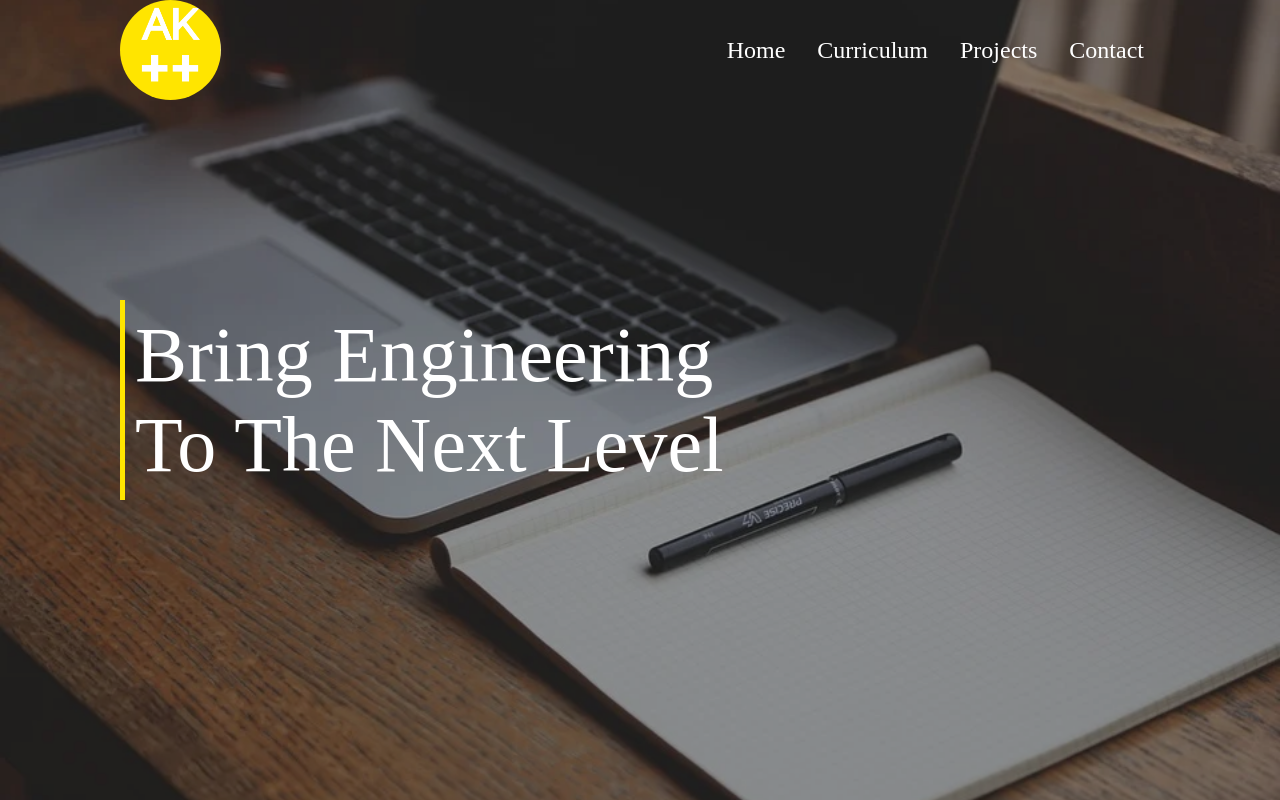
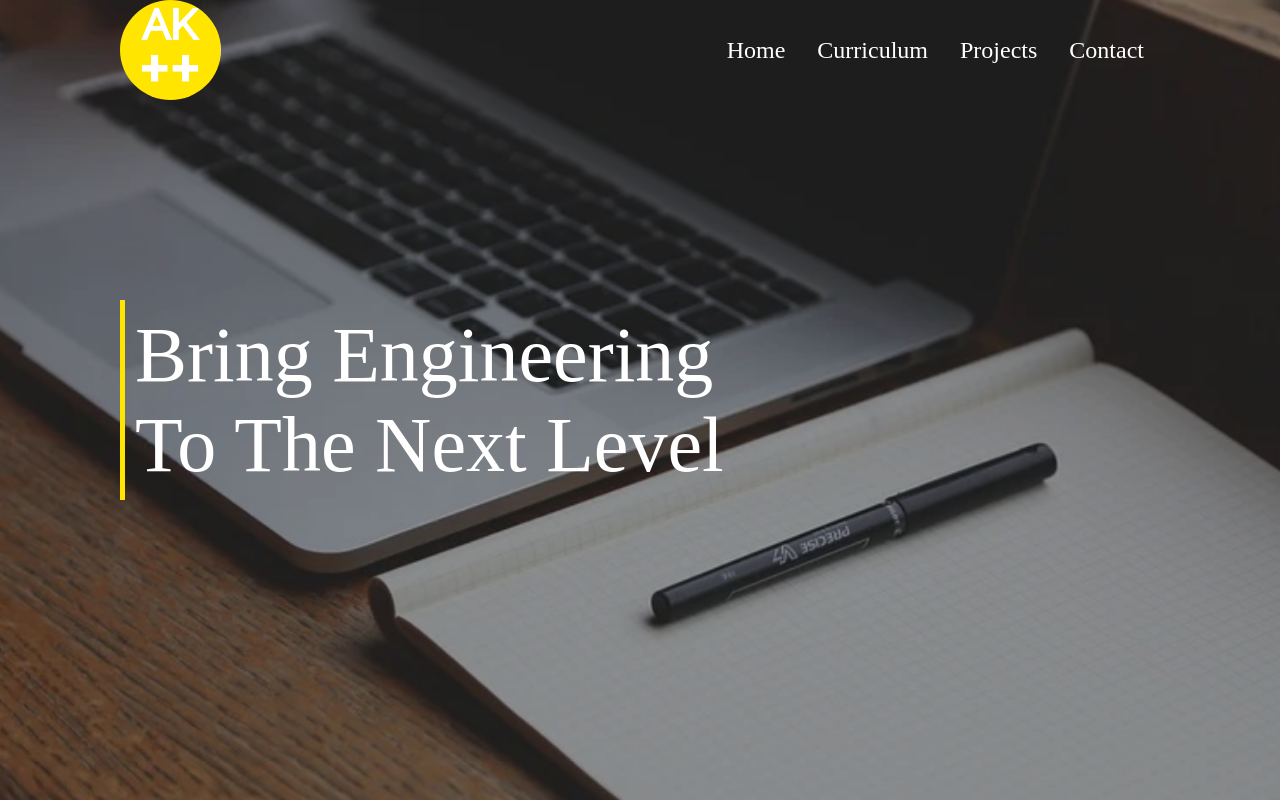
Before and after one commit to AlexanderKHub/homepage, an Angular app: page / in a window 1280 px wide. Built offline with nearby package versions, Linux system fonts and the light colour scheme.

Commit message:
adjusted slideshow

```diff
--- a/src/app/app.component.html
+++ b/src/app/app.component.html
@@ -1,4 +1,4 @@
 <app-menu [darkMode]="router.url !== '/'"></app-menu>
 <div [class.container]="router.url !== '/'">
-<router-outlet></router-outlet>
+    <router-outlet></router-outlet>
 </div>
--- a/src/app/menu/menu.component.html
+++ b/src/app/menu/menu.component.html
@@ -5,6 +5,6 @@
         <a routerLink="">Home</a>
         <a href="#">Curriculum</a>
         <a href="#">Projects</a>
-        <a routerLink="imprint">Contact</a>
+        <a routerLink="contact">Contact</a>
     </div>
 </header>
--- a/src/app/slideshow/slideshow.component.scss
+++ b/src/app/slideshow/slideshow.component.scss
@@ -3,7 +3,7 @@
     width:100vw;
     max-width:100%;
     object-fit:cover;
-    animation: zoomIn 5s ease;
+    animation: zoomIn 6s ease;
 }
 
 .slideshow-container{
--- a/src/app/slideshow/slideshow.component.ts
+++ b/src/app/slideshow/slideshow.component.ts
@@ -30,7 +30,7 @@ export class SlideshowComponent implements OnInit {
       setTimeout(()=>{
         this.showImage = true;
       },10)
-    },8000)
+    },6000)
   }
 
 }
```
